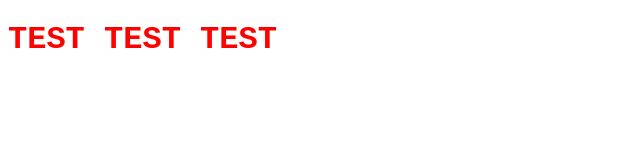
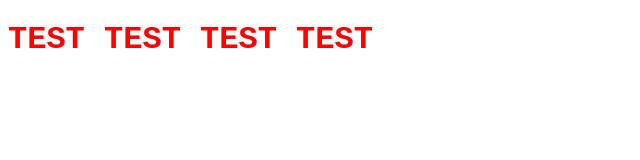
Before and after one commit to dikovinki/testing_folder, a plain HTML site: page index.html in a window 1280 px wide. Shown: the whole page, without its empty margins (0-640 px from the left). Drawn offline with Linux system fonts and the light colour scheme.

Commit message:
adding index to the test

```diff
--- a/test_git.html
+++ b/index.html
@@ -7,6 +7,6 @@
     <title>test git</title>
 </head>
 <body>
-    <h1>TEST TEST TEST</h1>
+    <h1>TEST TEST TEST TEST</h1>
 </body>
 </html>
```
